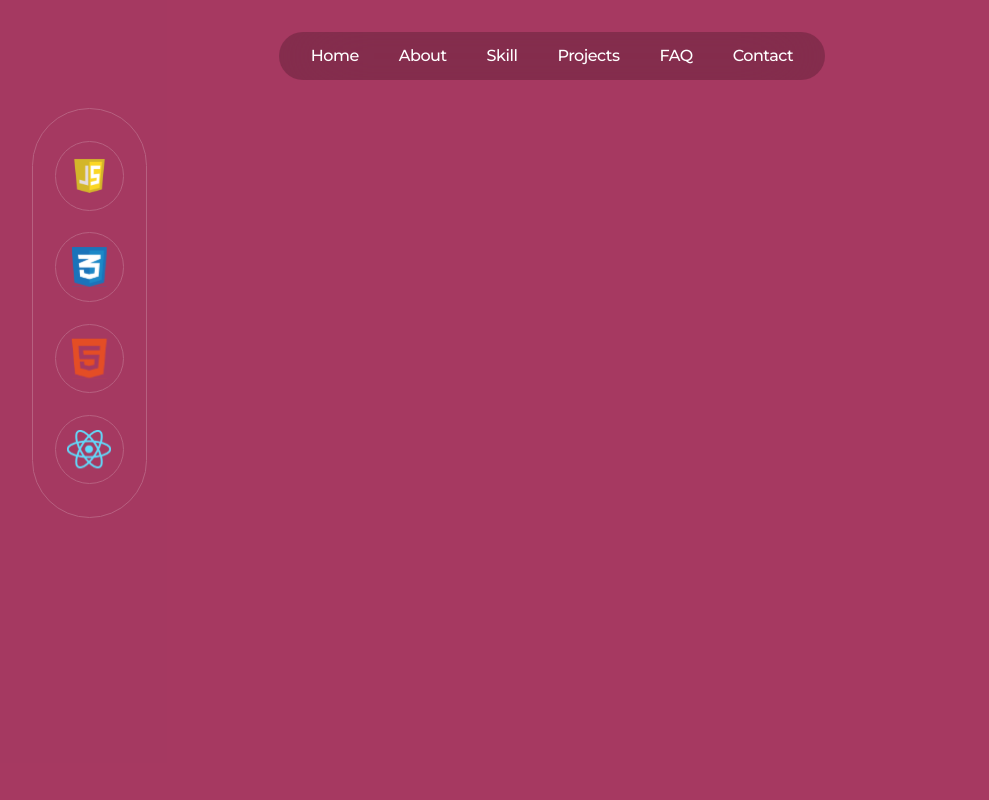
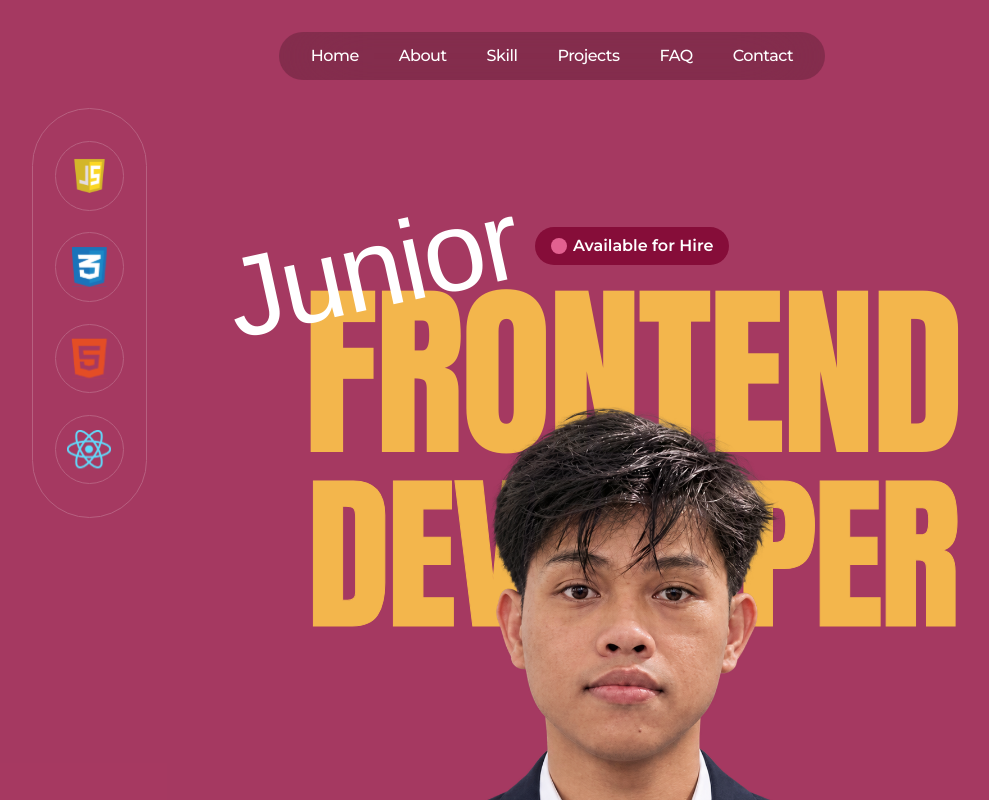
Before and after one commit to LewzzJrs/portofolio, a Next.js app: page / in a window 1280 px wide. Shown: the top 800 px of the page, without its empty margins (88-1077 px from the left). Built offline with nearby package versions, Linux system fonts and the light colour scheme; a web font is replaced by a local one.

Commit message:
feat: add hero photo, title, and badge

```diff
--- a/src/components/sections/Hero.tsx
+++ b/src/components/sections/Hero.tsx
@@ -20,6 +20,7 @@ const techIcons = [
 export default function Hero() {
   return (
     <section id="home" className="relative h-256 overflow-hidden bg-[#A53860]/94">
+      <div className="relative mx-auto h-full w-360">
         <motion.div
           initial={{ opacity: 0, x: -30 }}
           animate={{ opacity: 1, x: 0 }}
@@ -35,7 +36,55 @@ export default function Hero() {
             </div>
           ))}
         </motion.div>
+        <div>
+          <motion.span
+            initial={{ opacity: 0, y: -20 }}
+            animate={{ opacity: 1, y: 0 }}
+            transition={{ duration: 0.6 }}
+            className="absolute z-10 left-[313.8px] top-52 h-35.5 w-50.5 rotate-[-12.34deg] font-bonheur text-[113.23px] leading-[141.54px] tracking-[-0.02em] text-white"
+          >
+            Junior
+          </motion.span>
 
+          <h1>
+            <motion.span
+              initial={{ opacity: 0, y: 40 }}
+              animate={{ opacity: 1, y: 0 }}
+              transition={{ duration: 0.8, delay: 0.1 }}
+              className="absolute left-97.75 top-64.75 block h-57 w-164.5 text-center font-anton text-[187.76px] font-normal uppercase leading-57 tracking-[-0.02em] text-gold-100"
+            >
+              Frontend
+            </motion.span>
+            <motion.span
+              initial={{ opacity: 0, y: 40 }}
+              animate={{ opacity: 1, y: 0 }}
+              transition={{ duration: 0.8, delay: 0.2 }}
+              className="absolute left-98.25 top-113 block h-51.25 w-163.5 text-center font-anton text-[168.82px] font-normal uppercase leading-51.25 tracking-[-0.02em] text-gold-100 [-webkit-text-stroke:1px_#F3B64C]"
+            >
+              Developer
+            </motion.span>
+          </h1>
+        </div >
+        <motion.div
+          initial={{ opacity: 0, scale: 0.9 }}
+          animate={{ opacity: 1, scale: 1 }}
+          transition={{ duration: 0.5, delay: 0.3 }}
+          className="absolute left-155.75 top-56.75 flex items-center gap-1.5 rounded-full bg-brand-400 px-4 py-1"
+        >
+          <span className="size-4 rounded-full bg-[#E26190]" />
+          <span className="font-sans text-base font-semibold leading-7.5 text-white">
+            Available for Hire
+          </span>
+        </motion.div>
+        <Image
+          src="/images/lewi.png"
+          alt="Lewi Maropo"
+          width={610}
+          height={735}
+          priority
+          className="absolute left-103.75 top-72.25"
+        />
+      </div>
     </section>
   )
 }
```
Lines whose indentation alone changed are shown as unchanged.
